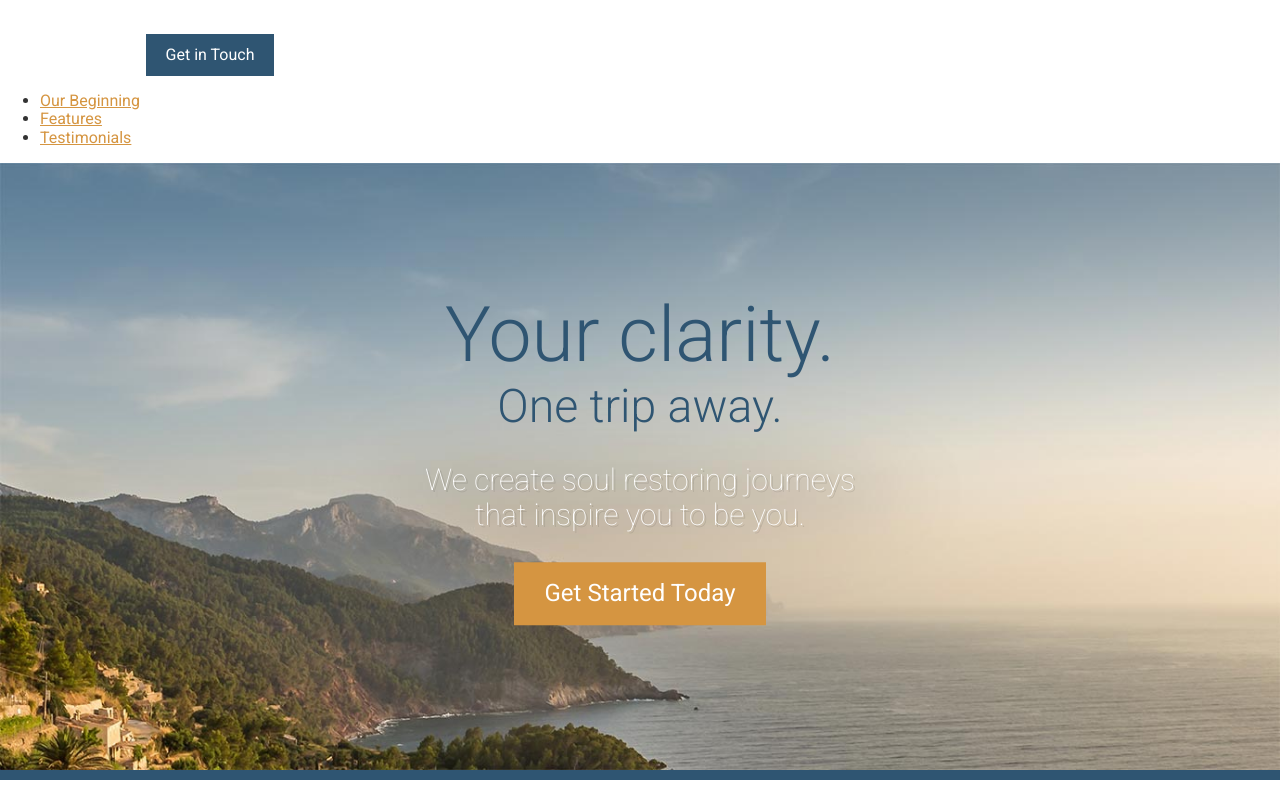
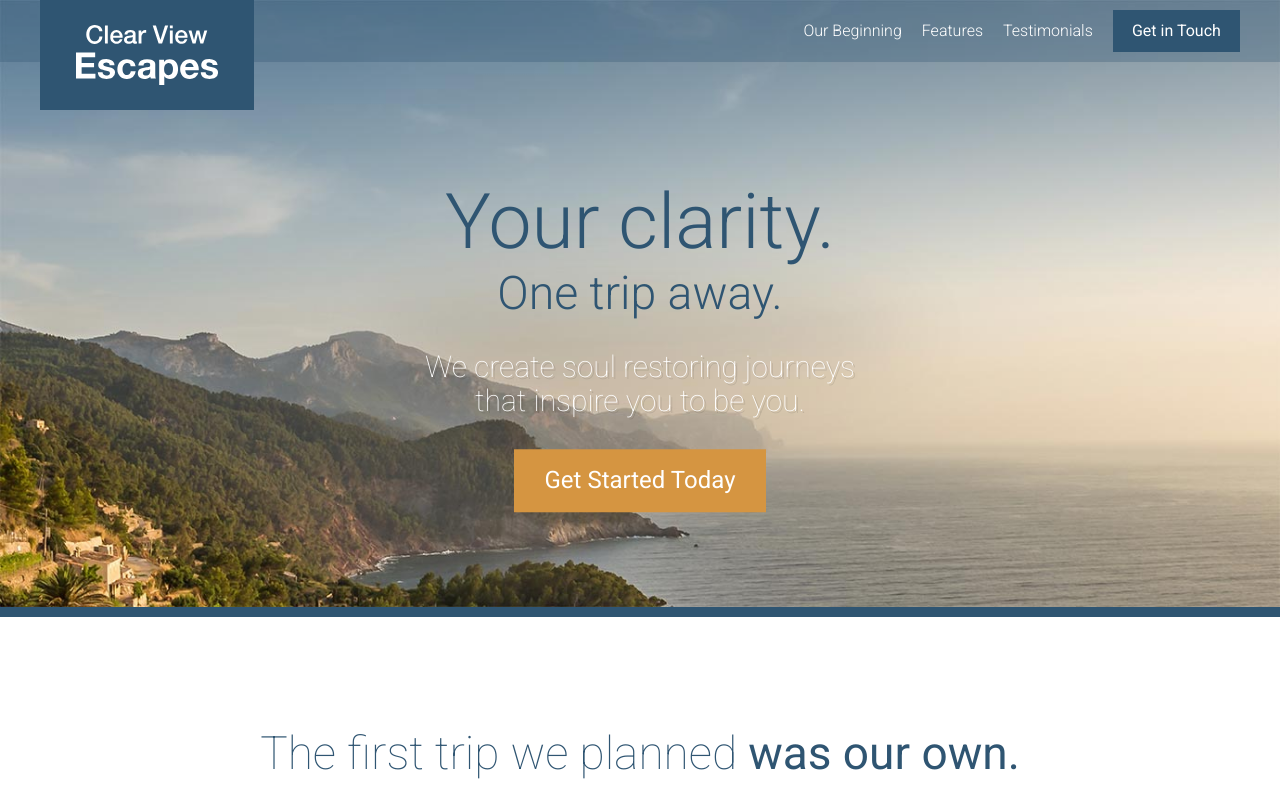
Before and after one commit to saintsfall/travel-site, a website: page app/index.html in a window 1280 px wide. Shown: the top 800 px of the page. Drawn offline with Linux system fonts and the light colour scheme.

Commit message:
Initial styles aplied for all screens. Style for large screens completed. Planning button for mobile devices with some javascript.
A folder regarding those scripts was created within assets folder.

```diff
--- a/app/assets/styles/modules/_large-hero.css
+++ b/app/assets/styles/modules/_large-hero.css
@@ -13,6 +13,12 @@
     top: 50%;
     left: 0;
     width: 100%;
+
+    padding-top: 88px;
+
+    @mixin atMedium{
+      padding-top: 100px;
+    }
 
     text-align: center;
 
--- /dev/null
+++ b/app/assets/styles/modules/_primary-nav.css
@@ -0,0 +1,29 @@
+.primary-nav{
+
+    &--pull-right{
+        float: right;
+    }
+
+    ul{
+        margin: 0;
+        padding: 0;
+
+        @mixin clearfix;
+    }
+
+    li{
+        padding-right: 20px;
+
+        list-style: none;
+        float: left;
+    }
+
+    a{
+        display: block;
+        padding: 12px 0;
+
+        font-weight: 300;
+        text-decoration: none;
+        color: white;
+    }
+}
--- /dev/null
+++ b/app/assets/styles/modules/_site-header.css
@@ -0,0 +1,64 @@
+.site-header{
+    position: absolute;
+
+    width: 100%;
+
+    padding: 10px 0;
+
+    @mixin atMedium{
+        background-color: rgba($mainBlue, .3);
+    }
+
+    z-index: 2;
+
+    &__btn-container{
+        float: right;
+    }
+
+    &__logo{
+        position: absolute;
+        top: 0;
+        left: 50%;
+
+        transform: translateX(-50%) scale(.8);
+        transform-origin: 50% 0;
+
+        @mixin atMedium{
+            left: auto;
+
+            transform: translateX(0);
+        }
+
+        padding: 25px 36px;
+
+        background-color: $mainBlue;
+
+        &__graphic{
+            text-indent: -9999px;
+        }
+    }
+
+    &__menu-icon{
+        position: absolute;
+        top: 10px;
+        right: 20px;
+
+        width: 20px;
+        height: 20px;
+
+        background-color: white;
+
+        @mixin atMedium{
+            display: none;
+        }
+
+    }
+
+    &__menu-content{
+        display: none;
+
+        @mixin atMedium{
+            display: block;
+        }
+    }
+}
--- a/app/assets/styles/style.css
+++ b/app/assets/styles/style.css
@@ -3,6 +3,8 @@
 @import 'base/_mixins';
 @import 'base/_global';
 @import 'modules/_sprite.css';
+@import 'modules/_site-header';
+@import 'modules/_primary-nav';
 @import 'modules/_large-hero';
 @import 'modules/_btn';
 @import 'modules/_wrapper';
--- a/app/index.html
+++ b/app/index.html
@@ -19,15 +19,32 @@
     <link rel="stylesheet" href="temp/styles/style.css">
   </head>
   <body>
-    <header>
-      <img src="assets/images/icons/clear-view-escapes.svg" /> <a href="#" class="btn">Get in Touch</a>
-      <nav>
+    <header class="site-header">
+      <div class="wrapper">
+
+        <div class="site-header__logo">
+          <div class="site-header__logo__graphic icon icon--clear-view-escapes">Clear View Escapes</div>
+        </div>
+
+        <div class="site-header__menu-icon">
+
+        </div>
+
+        <div class="site-header__menu-content">
+          <div class="site-header__btn-container">
+            <a href="#" class="btn">Get in Touch</a>
+          </div>
+          <nav class="primary-nav primary-nav--pull-right">
             <ul>
               <li><a href="#our-beginning">Our Beginning</a></li>
               <li><a href="#features">Features</a></li>
               <li><a href="#testimonials">Testimonials</a></li>
             </ul>
           </nav>
+
+        </div>
+
+      </div>
     </header>
 
     <div class="large-hero">
@@ -130,7 +147,8 @@
           <div class="row__medium-6">
             <div class="feature-item">
 
-              <h3 class="feature-item__title"><span class="icon icon--rain feature-item__icon"></span> We&rsquo;ll Watch the Weather</h3>
+              <span class="icon icon--rain feature-item__icon"></span>
+              <h3 class="feature-item__title"> We&rsquo;ll Watch the Weather</h3>
               <p>
                 Download our app and we&rsquo;ll send you a notice if it&rsquo;s about to rain in the next
                 20 minutes around your current location. A good rain can be refreshing, but sometimes you
@@ -141,7 +159,8 @@
 
             <div class="feature-item">
 
-              <h3 class="feature-item__title"><span class="icon icon--globe feature-item__icon"></span> Global Guides</h3>
+              <span class="icon icon--globe feature-item__icon"></span>
+              <h3 class="feature-item__title"> Global Guides</h3>
               <p>
                 We&rsquo;ve scoured the entire planet for the best retreats and beautiful vistas. If
                 there&rsquo;s a corner of the world you want to escape to we know the most scenic and
@@ -154,7 +173,8 @@
           <div class="row__medium-6">
             <div class="feature-item">
 
-              <h3 class="feature-item__title"><span class="icon icon--wifi feature-item__icon"></span> Wi-Fi Waypoints</h3>
+              <span class="icon icon--wifi feature-item__icon"></span>
+              <h3 class="feature-item__title"> Wi-Fi Waypoints</h3>
               <p>
                 We only send you on trips to places we can personally vouch for as being amazing. Which
                 means we&rsquo;ve mapped out where local wi-fi spots are and marked them in our app&rsquo;s
@@ -165,7 +185,8 @@
 
             <div class="feature-item">
 
-              <h3 class="feature-item__title"><span class="icon icon--fire feature-item__icon"></span> Survival Kit</h3>
+              <span class="icon icon--fire feature-item__icon"></span>
+              <h3 class="feature-item__title"> Survival Kit</h3>
               <p>
                 Everytime you book an escape with us we send you a survival kit with the finest materials.
                 The kit will allow you to setup a tent, start a fire, scratch your own back and lower your
--- a/app/temp/styles/style.css
+++ b/app/temp/styles/style.css
@@ -551,6 +551,120 @@ Instead edit gulp/templates/sprite.css */
         background-position: 36.69752421959096% 45.792307692307695%;
     }
 
+.site-header{
+    position: absolute;
+
+    width: 100%;
+
+    padding: 10px 0;
+
+    z-index: 2;
+}
+
+@media (min-width: 800px){
+
+.site-header{
+        background-color: rgba(47,85,114, .3)
+}
+    }
+
+.site-header__btn-container{
+        float: right;
+    }
+
+.site-header__logo{
+        position: absolute;
+        top: 0;
+        left: 50%;
+
+        -webkit-transform: translateX(-50%) scale(.8);
+
+                transform: translateX(-50%) scale(.8);
+        -webkit-transform-origin: 50% 0;
+                transform-origin: 50% 0;
+
+        padding: 25px 36px;
+
+        background-color: #2f5572;
+    }
+
+@media (min-width: 800px){
+
+.site-header__logo{
+            left: auto;
+
+            -webkit-transform: translateX(0);
+
+                    transform: translateX(0)
+    }
+    }
+
+.site-header__logo__graphic{
+            text-indent: -9999px;
+        }
+
+.site-header__menu-icon{
+        position: absolute;
+        top: 10px;
+        right: 20px;
+
+        width: 20px;
+        height: 20px;
+
+        background-color: white;
+
+    }
+
+@media (min-width: 800px){
+
+.site-header__menu-icon{
+            display: none
+
+    }
+    }
+
+.site-header__menu-content{
+        display: none;
+    }
+
+@media (min-width: 800px){
+
+.site-header__menu-content{
+            display: block
+    }
+    }
+
+.primary-nav--pull-right{
+        float: right;
+    }
+
+.primary-nav ul{
+        margin: 0;
+        padding: 0;
+    }
+
+.primary-nav ul::after{
+        content: '';
+        display: table;
+        clear: both;
+    }
+
+.primary-nav li{
+        padding-right: 20px;
+
+        list-style: none;
+        float: left;
+    }
+
+.primary-nav a{
+        display: block;
+        padding: 12px 0;
+
+        font-weight: 300;
+        text-decoration: none;
+        color: white;
+    }
+
 .large-hero {
   position: relative;
   color: #2f5572;
@@ -568,12 +682,21 @@ Instead edit gulp/templates/sprite.css */
     left: 0;
     width: 100%;
 
+    padding-top: 88px;
+
     text-align: center;
 
     -webkit-transform: translateY(-50%);
 
             transform: translateY(-50%);
   }
+
+@media (min-width: 800px){
+
+.large-hero__text-content {
+      padding-top: 100px;
+  }
+    }
 
 .large-hero__title {
     margin: 0;
--- a/gulp/tasks/styles.js
+++ b/gulp/tasks/styles.js
@@ -5,10 +5,11 @@ var cssVars = require('postcss-simple-vars');
 var nested = require('postcss-nested');
 var cssImport = require('postcss-import');
 var mixins = require('postcss-mixins');
+var hexrgba = require('postcss-hexrgba');
 
 gulp.task('styles', function(){
 	return gulp.src('./app/assets/styles/style.css')
-        .pipe(postcss([cssImport, mixins, cssVars, nested, autoprefixer]))
+        .pipe(postcss([cssImport, mixins, cssVars, nested, hexrgba, autoprefixer]))
         // This line prevents watch to stop running after an error occurs on css compile
         .on('error', function(errorInfo){
             console.log(errorInfo.toString());
```
Also changed, not shown: app/assets/scripts/app.js (added). Lines whose indentation alone changed are shown as unchanged.
